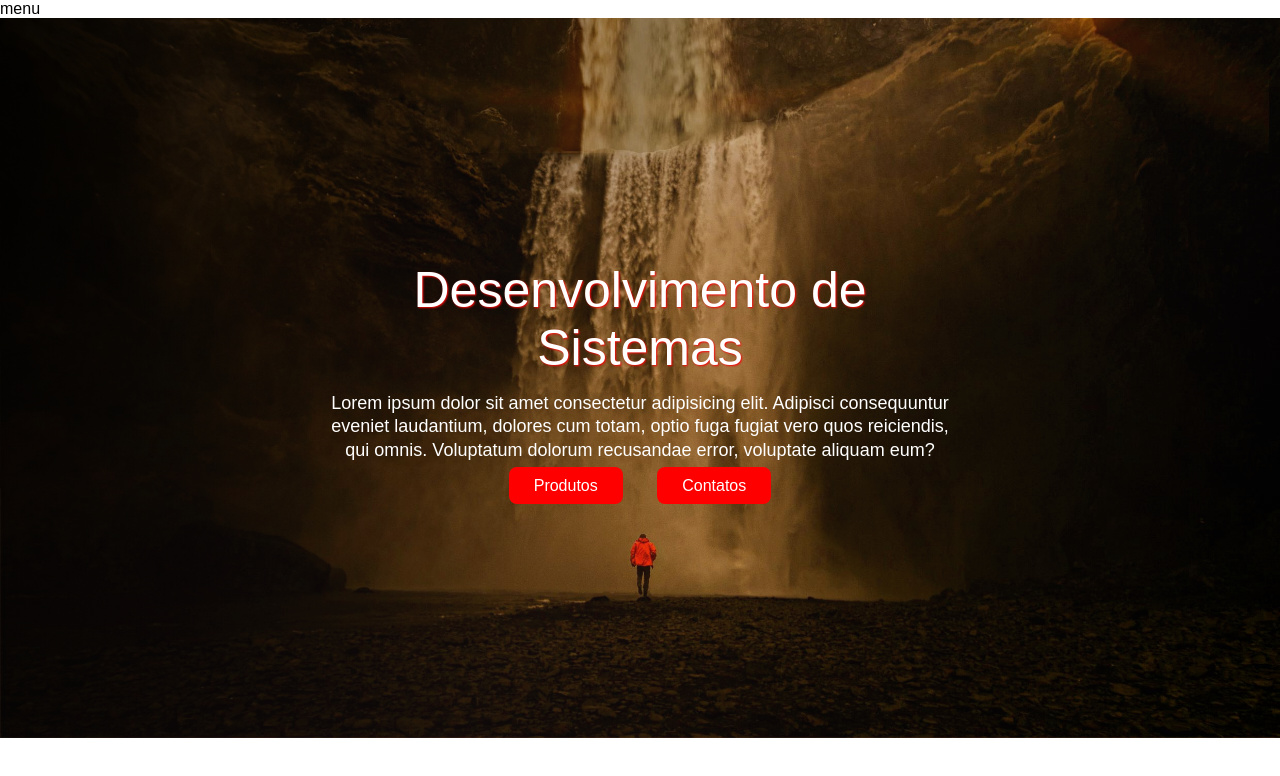
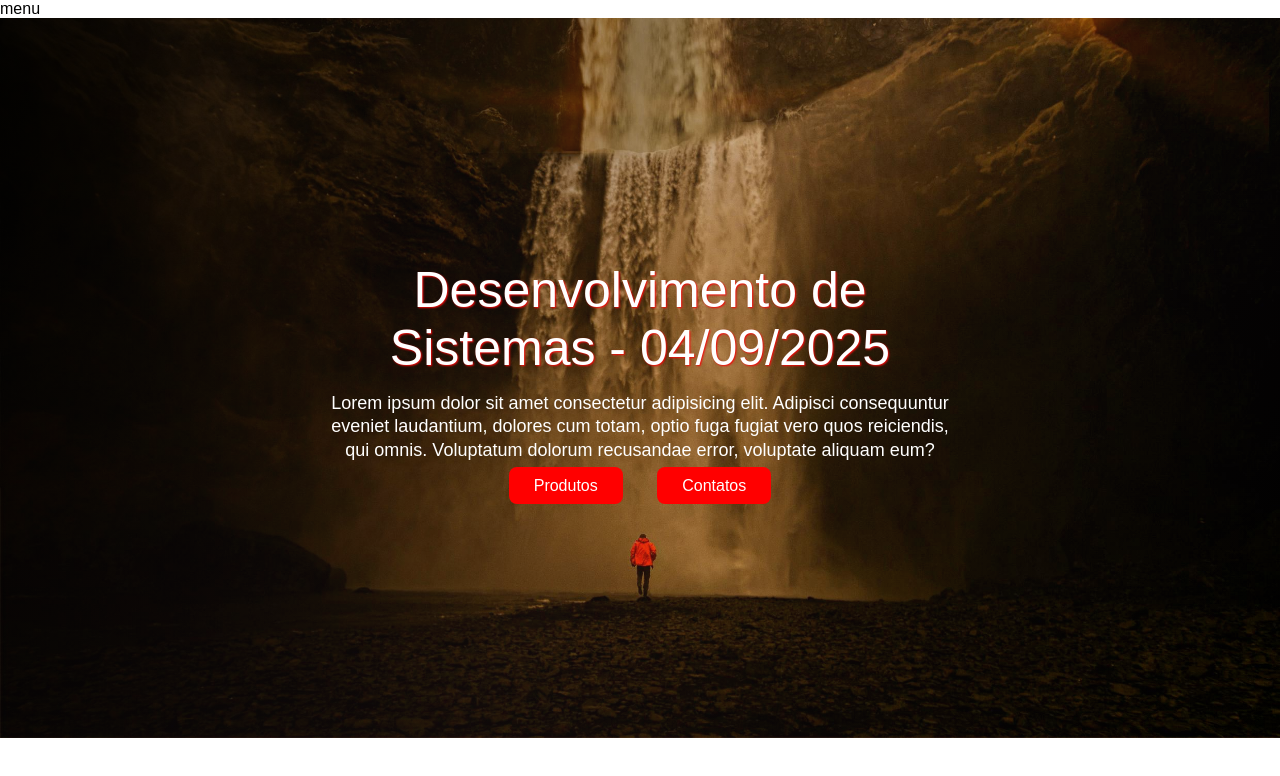
Before and after one commit to dionisioR/aula_teste, a plain HTML site: page index.html in a window 1280 px wide. Drawn offline with Linux system fonts and the light colour scheme.

Commit message:
2025-09-04
2025-09-04

```diff
--- a/index.html
+++ b/index.html
@@ -18,7 +18,7 @@
         <div class="container_header_div">
 
             <div class="container_header_div_textos">
-                <h1>Desenvolvimento de Sistemas</h1>
+                <h1>Desenvolvimento de Sistemas - 04/09/2025</h1>
                 <p>
                     Lorem ipsum dolor sit amet consectetur adipisicing elit. Adipisci consequuntur eveniet laudantium,
                     dolores cum totam, optio fuga fugiat vero quos reiciendis, qui omnis. Voluptatum dolorum recusandae
```
